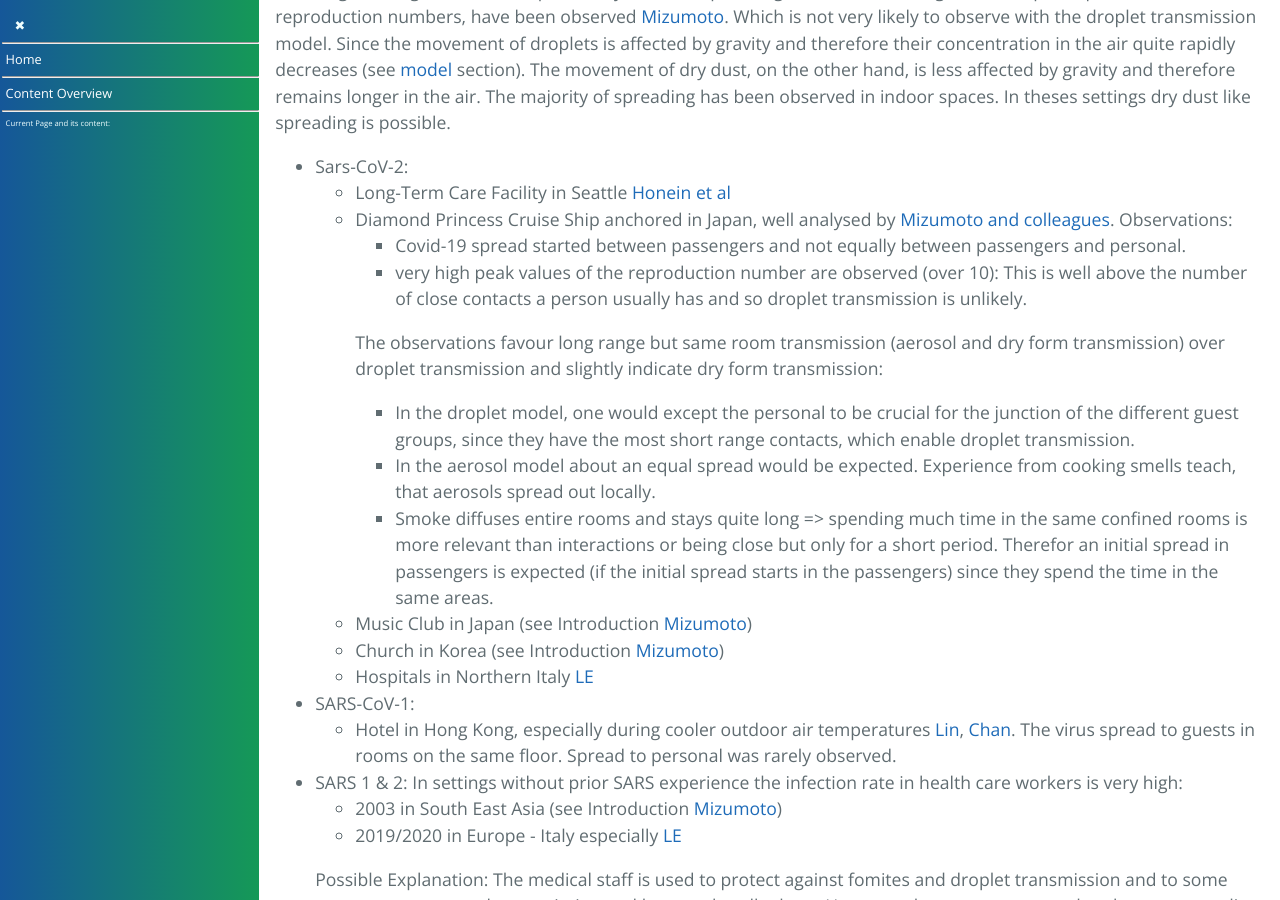
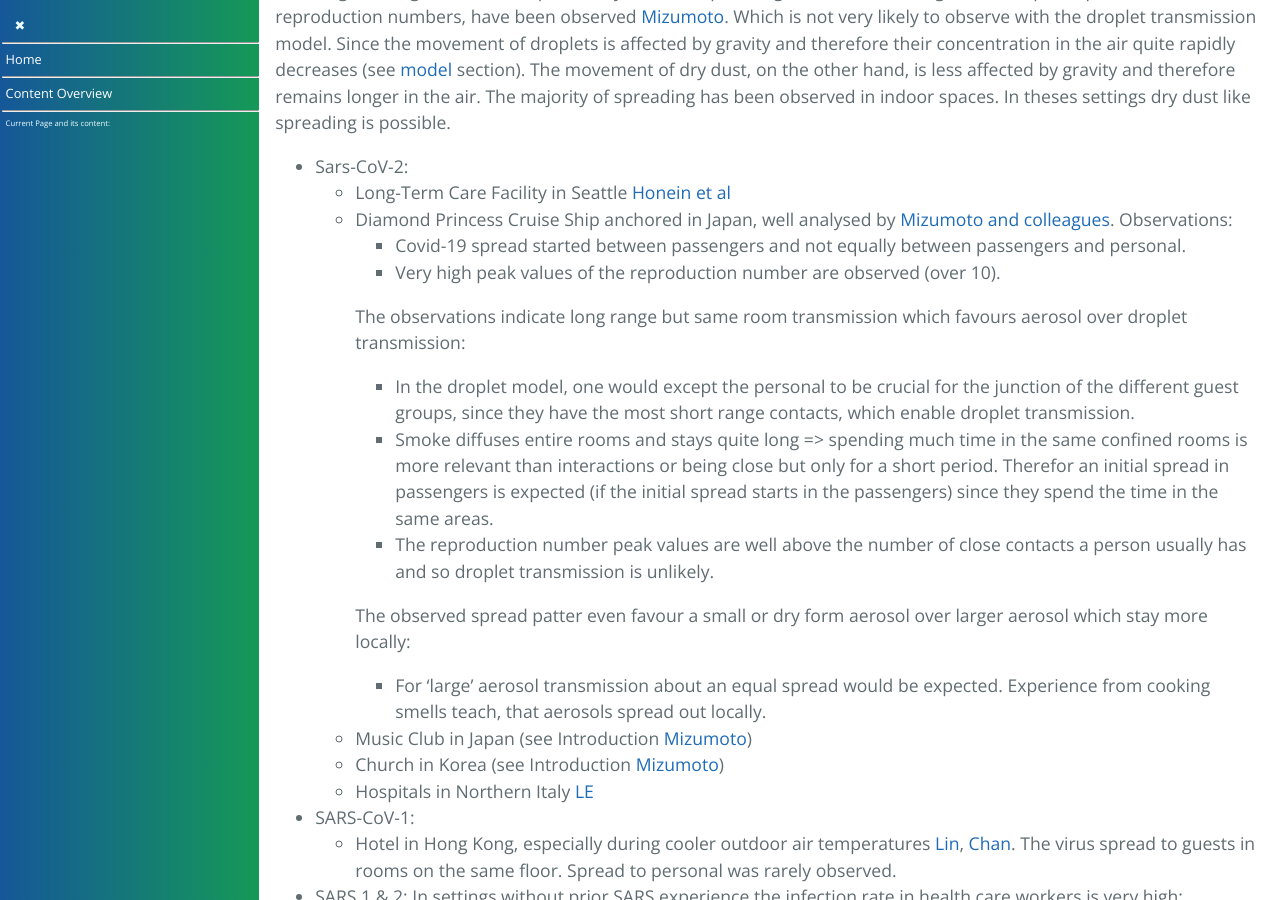
Before and after one commit to forestgrape/coronavirus, a Jekyll site: the page built from 5_epidemiological/transmission.md, in a window 1280 px wide and 900 px high, scrolled down 10826 px. Built offline with Jekyll 4.4.1, drawn with Linux system fonts in a browser that asks for light colours; our own code applies the rules of GitHub Pages for plain Markdown files; some of the changed text lies outside the part shown.

Commit message:
formulations

```diff
--- a/5_epidemiological/transmission.md
+++ b/5_epidemiological/transmission.md
@@ -261,16 +261,16 @@
 
 The virus is attached to dry particulates or even just as a single particle. These dry particles dust like fly around or in the case of tiny particulates diffuse smoke like around.
 
-Coronaviruses virions keep viability in dry form and even survive longest (chapter [Virion Viability](../2_biological/virion_viability.md)), so dry form transmission is possible in theory.
+Coronaviruses virions keep viability in dry form and the viability is even highest when dried (chapter [Virion Viability](../2_biological/virion_viability.md)), so dry form transmission is possible in theory.
 
 The newly proposed infection:
-* Dry particulates in air -> Lung
+* Dry particulates in air with virions -> Respiratory Tract (LRT including the lungs entry likely)
 
 where Dry Particulate is a small particulate with one or more viruses attached or possibly viruses attached to each other.
 
 The above infection pathway is in addition to the known aerosol/droplet pathways:
-* Aerosol with virus in air -> Respiratory Tract
-* Droplet with virus in air -> Respiratory Tract
+* Aerosol with virus in air -> Respiratory Tract (lower or upper respiratory tract)
+* Droplet with virus in air -> Respiratory Tract (likely URT, LRT unlikely)
 
 Aerosols containing particulates and dry particulates can convert to each other in the air:
 * Dry Particulates -> Small Aerosol containing a Particulate (more likely in humid air, particulates act as condensation nuclei)
@@ -331,12 +331,16 @@
     - Long-Term Care Facility in Seattle [Honein et al](#honein)
 	- Diamond Princess Cruise Ship anchored in Japan, well analysed by [Mizumoto and colleagues](#mizumoto). Observations:
         * Covid-19 spread started between passengers and not equally between passengers and personal.
-        * very high peak values of the reproduction number are observed (over 10):  This is well above the number of close contacts a person usually has and so droplet transmission is unlikely.
+        * Very high peak values of the reproduction number are observed (over 10).
 
-        The observations favour long range but same room transmission (aerosol and dry form transmission) over droplet transmission and slightly indicate dry form transmission:
+        The observations indicate long range but same room transmission which favours aerosol over droplet transmission:
         * In the droplet model, one would except the personal to be crucial for the junction of the different guest groups, since they have the most short range contacts, which enable droplet transmission.
-        * In the aerosol model about an equal spread would be expected. Experience from cooking smells teach, that aerosols spread out locally.
         * Smoke diffuses entire rooms and stays quite long => spending much time in the same confined rooms is more relevant than interactions or being close but only for a short period. Therefor an initial spread in passengers is expected (if the initial spread starts in the passengers) since they spend the time in the same areas.
+        * The reproduction number peak values are well above the number of close contacts a person usually has and so droplet transmission is unlikely.
+
+        The observed spread patter even favour a small or dry form aerosol over larger aerosol which stay more locally:
+        * For 'large' aerosol transmission about an equal spread would be expected. Experience from cooking smells teach, that aerosols spread out locally.
+
 	- Music Club in Japan (see Introduction [Mizumoto](#mizumoto))
 	- Church in Korea (see Introduction [Mizumoto](#mizumoto))
 	- Hospitals in Northern Italy [LE](#le)
```
Also changed, not shown: other parts of 5_epidemiological/transmission.md (+3 -3 lines).
